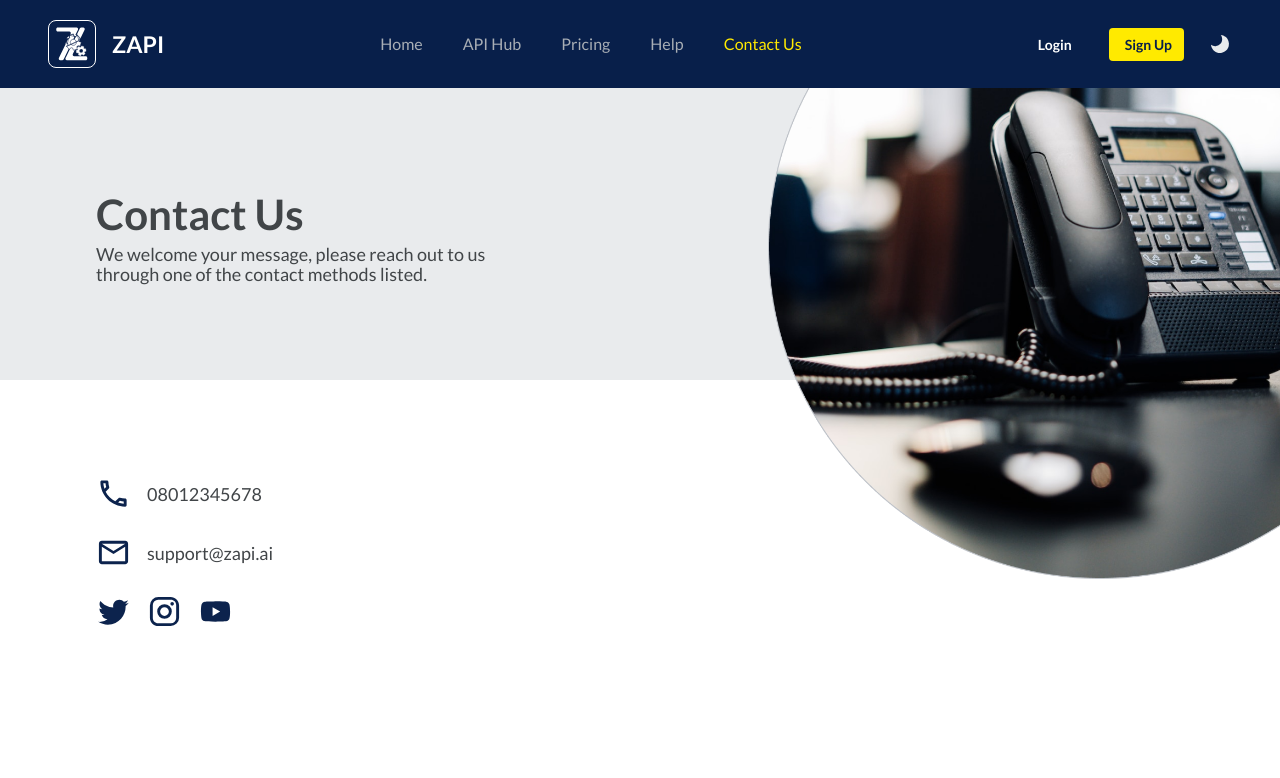
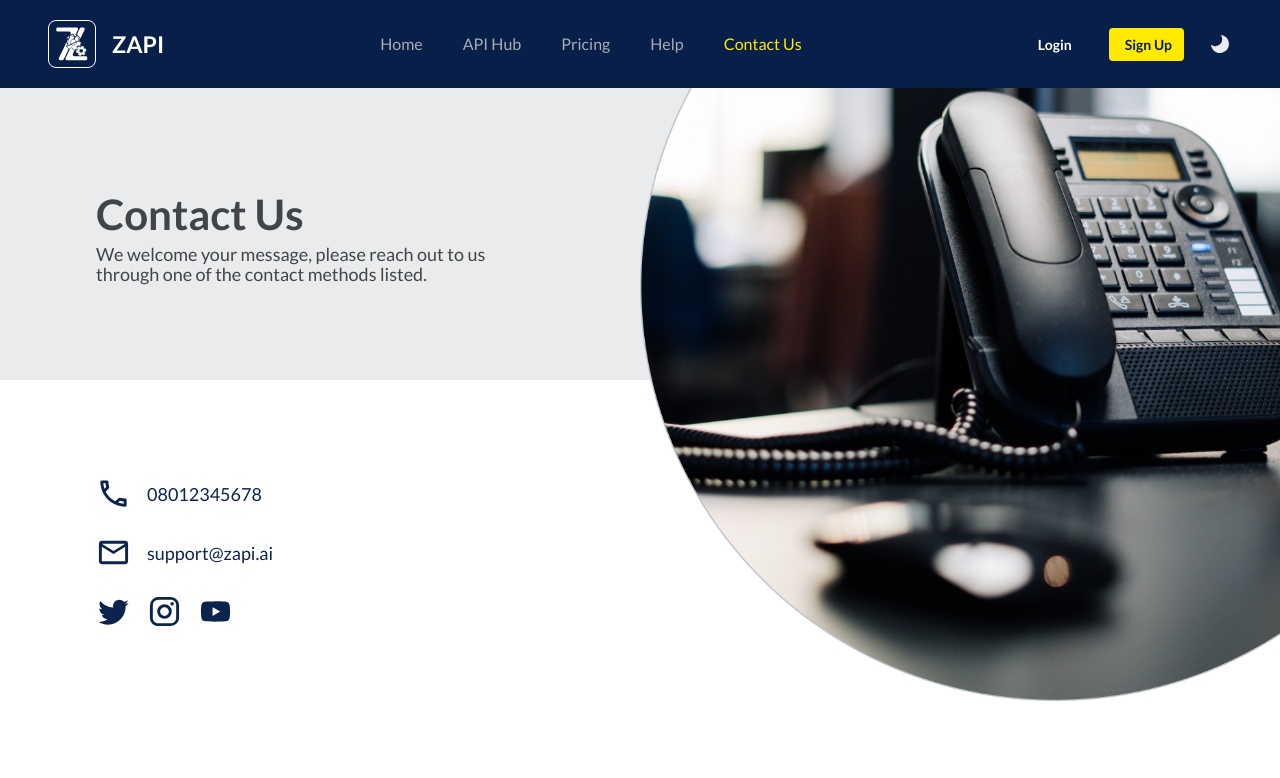
Before and after one commit to Zummit-Africa-Inc/Zapi-FE-v2, a React (Vite) app: page /contact in a window 1280 px wide. Shown: the top 778 px of the page. Built offline with nearby package versions, Linux system fonts and the light colour scheme; no server answers; what aws-amplify would draw is missing.

Commit message:
add dark mode colors

```diff
--- a/src/components/contact/Hero.tsx
+++ b/src/components/contact/Hero.tsx
@@ -1,5 +1,6 @@
 import React from "react";
 import { makeStyles } from "@mui/styles";
+import { useAppContext } from '../../contexts/AppProvider';
 import LocalPhoneOutlinedIcon from '@mui/icons-material/LocalPhoneOutlined';
 import EmailOutlinedIcon from '@mui/icons-material/EmailOutlined';
 import TwitterIcon from '@mui/icons-material/Twitter';
@@ -19,35 +20,49 @@ import { contactBg } from "../../assets/images";
 
 const Hero: React.FC = () => {
     const classes = useStyles();
+    const {currentMode} = useAppContext();
 
     return (
         <Stack direction="column" className={classes.root}>
-            <Box className={classes.container}>
+            <Box className={classes.container} sx={{ backgroundColor:  currentMode === "light"? "#E9EBED" : "#383838"}}>
             <img src={contactBg} alt=""  className={classes.heroImage} />
                 <Box className={classes.header}>
                 <Box>
-                    <Typography component="h1">Contact Us</Typography>
-                    <Typography component="p">
+                    <Typography
+                    // sx={{ color: currentMode === "light"? "#3E4245" : "#fff" }}
+                    color={currentMode === "light"? "#3E4245" : "#F5F5F5" }
+                    component="h1"
+                    >
+                        Contact Us
+                        </Typography>
+                    <Typography
+                    // sx={{ color: currentMode === "light"? "#3E4245" : "#fff" }}
+                    color={currentMode === "light"? "#3E4245" : "#D3D7DA"}
+                    component="p">
                     We welcome your message, please reach out to us through one of the contact methods listed.
                     </Typography>
                 </Box>
 
                 </Box>
-                <Box className={classes.lowerContainer}>
+                <Box className={classes.lowerContainer} sx={{ backgroundColor:  currentMode === "light"? "#fff" : "#121212"}}>
                 <Box className={classes.header}>
                 <Box>
                     <Stack direction="row" spacing={2} alignItems="center" mb={3}>
-                    <LocalPhoneOutlinedIcon sx={{ color:"#081F4A" }} fontSize="large" />
-                    <Typography component="p">08012345678</Typography>
+                    <LocalPhoneOutlinedIcon sx={{ color: currentMode === "light"? "#081F4A" : "#fff" }}
+                    fontSize="large" />
+                   <Typography sx={{ color: currentMode === "light"? "#081F4A" : "#D3D7DA" }}
+                    component="p">08012345678</Typography>
                     </Stack>
                     <Stack direction="row" spacing={2} alignItems="center" mb={3}>
-                    <EmailOutlinedIcon sx={{ color:"#081F4A" }} fontSize="large" />
-                    <Typography component="p">support@zapi.ai</Typography>
+                    <EmailOutlinedIcon sx={{ color: currentMode === "light"? "#081F4A" : "#fff" }} fontSize="large" />
+                    <Typography sx={{ color: currentMode === "light"? "#081F4A" : "#D3D7DA" }}
+                     component="p">
+                        support@zapi.ai</Typography>
                     </Stack>
                     <Stack direction="row" spacing={2} alignItems="center" mt={3}>
-                    <TwitterIcon sx={{ color:"#081F4A" }} fontSize="large" />
-                    <InstagramIcon sx={{ color:"#081F4A" }} fontSize="large" />
-                    <YouTubeIcon sx={{ color:"#081F4A" }} fontSize="large" />
+                    <TwitterIcon sx={{ color: currentMode === "light"? "#081F4A" : "#fff" }}fontSize="large" />
+                    <InstagramIcon sx={{ color: currentMode === "light"? "#081F4A" : "#fff" }}fontSize="large" />
+                    <YouTubeIcon sx={{ color: currentMode === "light"? "#081F4A" : "#fff" }}fontSize="large" />
                     </Stack>
                 </Box>
 
@@ -80,7 +95,8 @@ const useStyles = makeStyles((theme: Theme) => ({
         // },
     },
     container: {
-        backgroundColor: "#E9EBED",
+        // backgroundColor: currentMode === "light"? "#E9EBED" : "#383838",
+        minHeight: "498px",
         // width: "100%",
         // display: "flex",
         // flexDirection: "row",
@@ -96,9 +112,10 @@ const useStyles = makeStyles((theme: Theme) => ({
         // },
     },
     lowerContainer: {
-        backgroundColor: "#fff",
+        // backgroundColor: "#fff",
         width: "100%",
-        height: '50vh',
+        minHeight: "50vh",
+        // height: '50vh',
     },
     heroText: {
         width: "656px",
@@ -138,6 +155,9 @@ const useStyles = makeStyles((theme: Theme) => ({
         },
     },
     heroImage: {
+        '@media screen and (max-width: 1280px)': {
+            width: "50%",
+        },
         width: "40%",
         // height: "50%",
         display: "block",
@@ -163,7 +183,7 @@ const useStyles = makeStyles((theme: Theme) => ({
             fontSize: "42px",
             fontWeight: "bold",
             // textAlign: "center",
-            color: "#3E4245",
+            // color: "#3E4245",
             lineHeight: "60px",
 
             "@media screen and (max-width: 1024px)": {
@@ -178,7 +198,7 @@ const useStyles = makeStyles((theme: Theme) => ({
         "& p": {
             // textAlign: "center",
             fontSize: "18px",
-            color: "#3E4245",
+            // color: "#3E4245",
             lineHeight: "20px",
             width: "55%",
 
```
